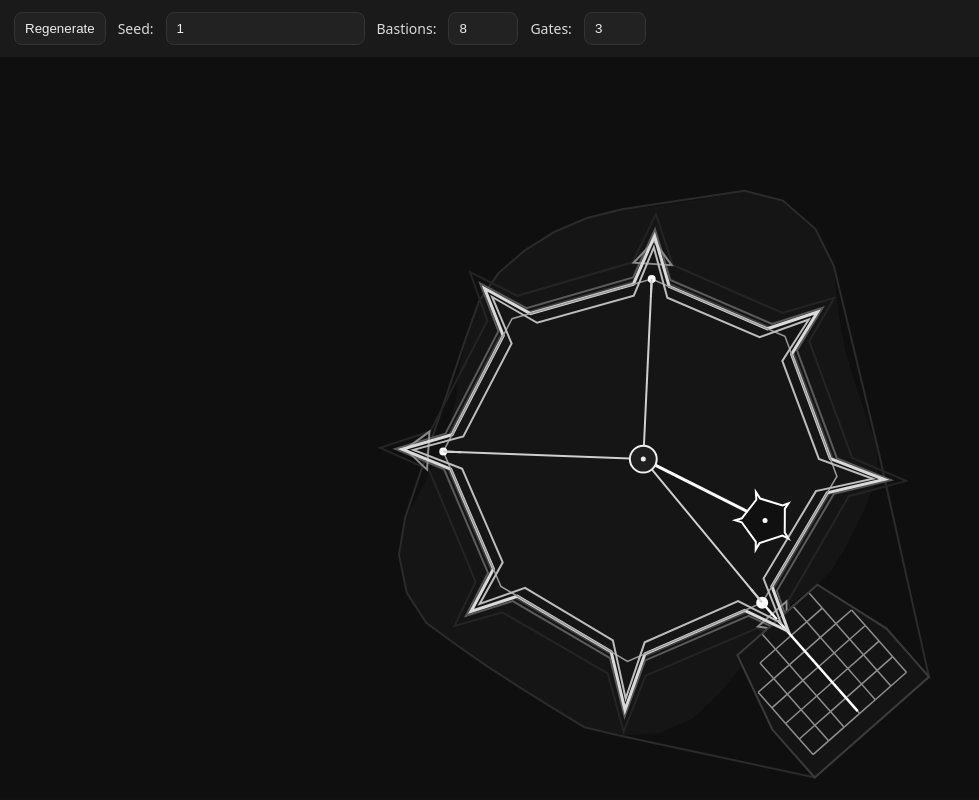
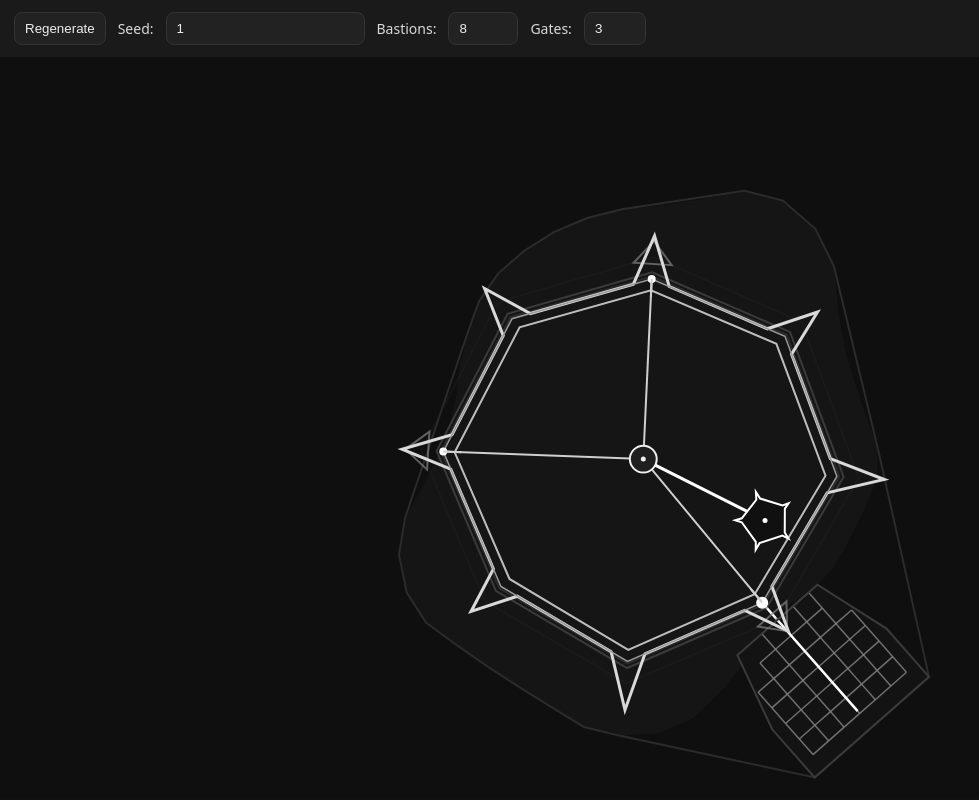
Before and after one commit to vinayplusj/early-modern-city-generator, a plain HTML site: page docs/index.html in a window 1280 px wide. Shown: the whole page, without its empty margins (0-979 px from the left). Drawn offline with Linux system fonts and the light colour scheme.

Commit message:
Update index.html
Change ditch and glacis to use wallBase
change the ring boulevard to use wallBase
Make glacis and ditch more readable (alpha)

```diff
--- a/docs/index.html
+++ b/docs/index.html
@@ -284,16 +284,59 @@
         ctx.stroke();
       }
 
-      // Glacis belt (no-build zone) – subtle
+      // New Town area (planned expansion) – draw first (behind the military belts)
+      if (newTown) {
+        // Fill zone
+        ctx.fillStyle = "#131313";
+        drawPoly(ctx, newTown.poly, true);
+        ctx.fill();
+
+        // Grid streets
+        ctx.save();
+        ctx.globalAlpha = 0.75;
+        ctx.strokeStyle = "#8f8f8f";
+        ctx.lineWidth = 1.5;
+        for (const s of newTown.streets) {
+          ctx.beginPath();
+          ctx.moveTo(s[0].x, s[0].y);
+          ctx.lineTo(s[1].x, s[1].y);
+          ctx.stroke();
+        }
+        ctx.restore();
+
+        // Main connection (gate -> deep into New Town)
+        if (newTown.gateOut && primaryGate) {
+          ctx.strokeStyle = "#ffffff";
+          ctx.lineWidth = 2.5;
+          ctx.beginPath();
+          ctx.moveTo(primaryGate.x, primaryGate.y);
+          ctx.lineTo(newTown.mainAve[1].x, newTown.mainAve[1].y);
+          ctx.stroke();
+        }
+
+        // Outline
+        ctx.strokeStyle = "#3a3a3a";
+        ctx.lineWidth = 2;
+        drawPoly(ctx, newTown.poly, true);
+        ctx.stroke();
+      }
+
+      // Glacis belt (no-build zone) – above New Town
       if (glacisOuter) {
+        ctx.save();
+        ctx.globalAlpha = 0.35;
         ctx.strokeStyle = "#242424";
         ctx.lineWidth = 2;
         drawPoly(ctx, glacisOuter, true);
         ctx.stroke();
+        ctx.restore();
       }
 
-      // Ditch ring – slightly brighter than glacis
+      // Ditch ring – above glacis
       if (ditchOuter && ditchInner) {
+        ctx.save();
+        ctx.globalAlpha = 0.55;
+
         ctx.strokeStyle = "#5a5a5a";
         ctx.lineWidth = 2;
         drawPoly(ctx, ditchOuter, true);
@@ -303,51 +346,22 @@
         ctx.lineWidth = 2;
         drawPoly(ctx, ditchInner, true);
         ctx.stroke();
+
+        ctx.restore();
       }
 
-      // Ravelins (outworks) in front of gates
-      if (ravelins) {
+      // Ravelins (outworks) – above ditch
+      if (ravelins && ravelins.length) {
+        ctx.save();
+        ctx.globalAlpha = 0.65;
         ctx.strokeStyle = "#8a8a8a";
         ctx.lineWidth = 2;
         for (const rv of ravelins) {
           drawPoly(ctx, rv, true);
           ctx.stroke();
         }
+        ctx.restore();
       }
-
-      // New Town area (planned expansion)
-    if (newTown) {
-      // Fill zone
-      ctx.fillStyle = "#141414";
-      drawPoly(ctx, newTown.poly, true);
-      ctx.fill();
-
-      // Grid streets
-      ctx.strokeStyle = "#8f8f8f";
-      ctx.lineWidth = 1.5;
-      for (const s of newTown.streets) {
-        ctx.beginPath();
-        ctx.moveTo(s[0].x, s[0].y);
-        ctx.lineTo(s[1].x, s[1].y);
-        ctx.stroke();
-      }
-
-      // Connector from the gate to the outside apron point (so the new town does not float)
-      if (newTown.gateOut && primaryGate) {
-        ctx.strokeStyle = "#ffffff";
-        ctx.lineWidth = 2.5;
-        ctx.beginPath();
-        ctx.moveTo(primaryGate.x, primaryGate.y);
-        ctx.lineTo(newTown.mainAve[1].x, newTown.mainAve[1].y);
-        ctx.stroke();
-      }
-
-      // Outline
-      ctx.strokeStyle = "#3a3a3a";
-      ctx.lineWidth = 2;
-      drawPoly(ctx, newTown.poly, true);
-      ctx.stroke();
-    }
 
 
       // Bastioned wall
@@ -582,27 +596,27 @@
       // Wall ring radius smaller than footprint so it stays inside
       const wallR = baseR * 0.78;
       const { base: wallBase, wall } = generateBastionedWall(rng, cx, cy, wallR, bastionCount);
+
+      // --- Ditch + glacis (use wallBase for clean offsets) ---
       const ditchWidth = wallR * 0.035;
       const glacisWidth = wallR * 0.08;
 
-      // Ditch (outside the wall)
-      const ditchOuter = offsetRadial(wall, cx, cy, ditchWidth);
-      const ditchInner = offsetRadial(wall, cx, cy, ditchWidth * 0.35);
-
-      // Glacis (no-build belt) outside the ditch
-      const glacisOuter = offsetRadial(wall, cx, cy, ditchWidth + glacisWidth);
+      const ditchOuter = offsetRadial(wallBase, cx, cy, ditchWidth);
+      const ditchInner = offsetRadial(wallBase, cx, cy, ditchWidth * 0.35);
+      const glacisOuter = offsetRadial(wallBase, cx, cy, ditchWidth + glacisWidth);
 
       const centre = centroid(footprint);
 
       const gates = pickGates(rng, wallBase, gateCount);
+
       // Pick the primary gate (first gate) for the New Town expansion
       const primaryGate = gates[0];
 
+      // Ravelins (outworks)
       const ravelins = gates.map(g => makeRavelin(g, cx, cy, wallR, ditchWidth, glacisWidth));
 
+      // New Town starts beyond the glacis
       const newTownStartOffset = (ditchWidth + glacisWidth) * 1.05;
-
-      // New Town planned grid outside the primary gate
       const newTown = generateNewTownGrid(primaryGate, cx, cy, wallR, baseR, newTownStartOffset);
 
       // Outer boundary that includes both core footprint and New Town
@@ -611,22 +625,18 @@
         ...(newTown ? newTown.poly : []),
       ]);
 
-      // Ring boulevard that follows the wall shape.
-      // We take the bastioned wall polyline and pull it inward a bit.
-      const ring = offsetRadial(wall, cx, cy, -wallR * 0.06);
+      // Ring boulevard just inside the walls (use wallBase for cleaner shape)
+      const ring = offsetRadial(wallBase, cx, cy, -wallR * 0.06);
 
-     // Citadel placement with collision avoidance against the main wall
-      const citSize = baseR * 0.10; // slightly smaller than before
+      // --- Citadel placement with collision avoidance against the main wall ---
+      const citSize = baseR * 0.10;
       let citCentre = null;
       let citadel = null;
 
       for (let tries = 0; tries < 40; tries++) {
         const citAng = rng() * Math.PI * 2;
-
-        // Pull it inward so it is less likely to hit the wall
         const candidate = polar(cx, cy, citAng, wallR * 0.72);
 
-        // Keep a safety gap from the wall vertices
         const gap = minDistPointToPoly(candidate, wall);
         if (gap < citSize * 1.8) continue;
 
@@ -635,13 +645,12 @@
         break;
       }
 
-      // Fallback if all tries fail
       if (!citCentre) {
         citCentre = polar(cx, cy, rng() * Math.PI * 2, wallR * 0.65);
         citadel = generateBastionedWall(rng, citCentre.x, citCentre.y, citSize, 5).wall;
       }
 
-      // Avenue: straight line from square to citadel centre.
+      // Avenue: straight line from square to citadel centre
       const avenue = [centre, citCentre];
 
       const roads = generateRoadsToCentre(gates, centre);
@@ -668,8 +677,8 @@
         glacisWidth,
         ravelins,
       };
+    }
 
-    }
 
     // ---------- App wiring ----------
     const canvas = document.getElementById("c");
```
